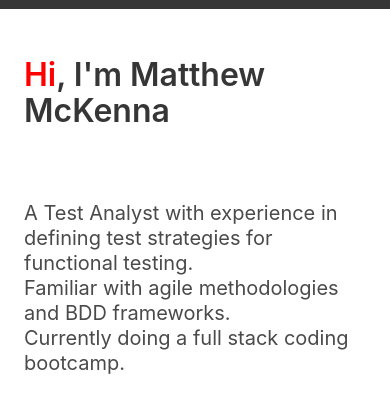
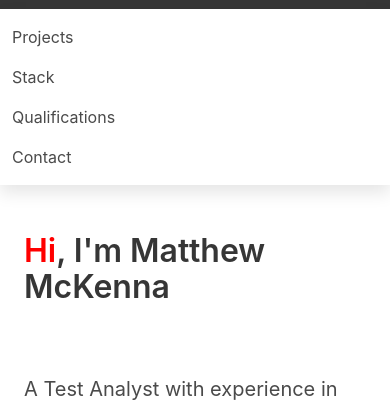
Before and after one commit to mattmc86/mattMcKennaPortfolio, a website: page index.html in a window 390 px wide. Both pictures are taken after a click on the button 364 px from the left and 26 px from the top of the page. Shown: the part 43-445 px from the top of the page. Drawn offline with nearby package versions, Linux system fonts and the light colour scheme.

Commit message:
Fixed burger menu

```diff
--- a/index.html
+++ b/index.html
@@ -36,7 +36,7 @@
         </a>
       </div>
 
-      <div id="navbarBasicExample" class="navbar-menu">
+      <div class="navbar-menu" id="navbarBasicExample">
         <div class="navbar-start">
           <a class="navbar-item" href="#projects">Projects</a>
           <a class="navbar-item" href="#stack">Stack</a>
--- a/navbar.js
+++ b/navbar.js
@@ -1,11 +1,11 @@
-const toggleBurger = () => {
-  let burgerIcon = document.getElementById("burger");
-  let dropMenu = document.getElementById("teamList");
-  burgerIcon.classList.toggle("is-active");
+let burgerIcon = document.getElementById("burger");
+let dropMenu = document.getElementById("navbarBasicExample");
+// burgerIcon.classList.toggle("is-active");
+
+burgerIcon.addEventListener("click", () => {
   dropMenu.classList.toggle("is-active");
-};
+});
 
-console.log("hello");
 document.addEventListener("DOMContentLoaded", () => {
   // Functions to open and close a modal
   function openModal($el) {
```
